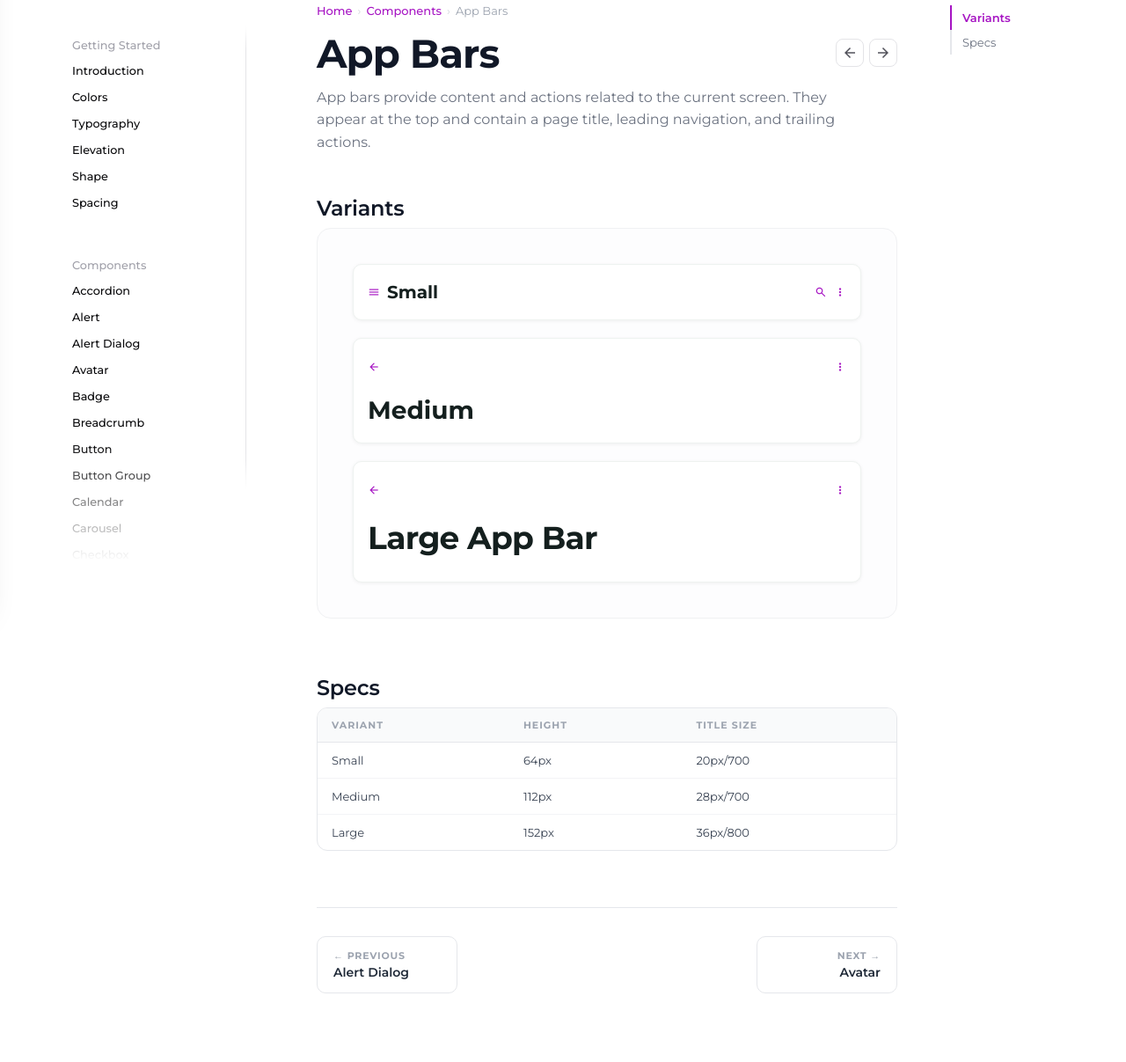
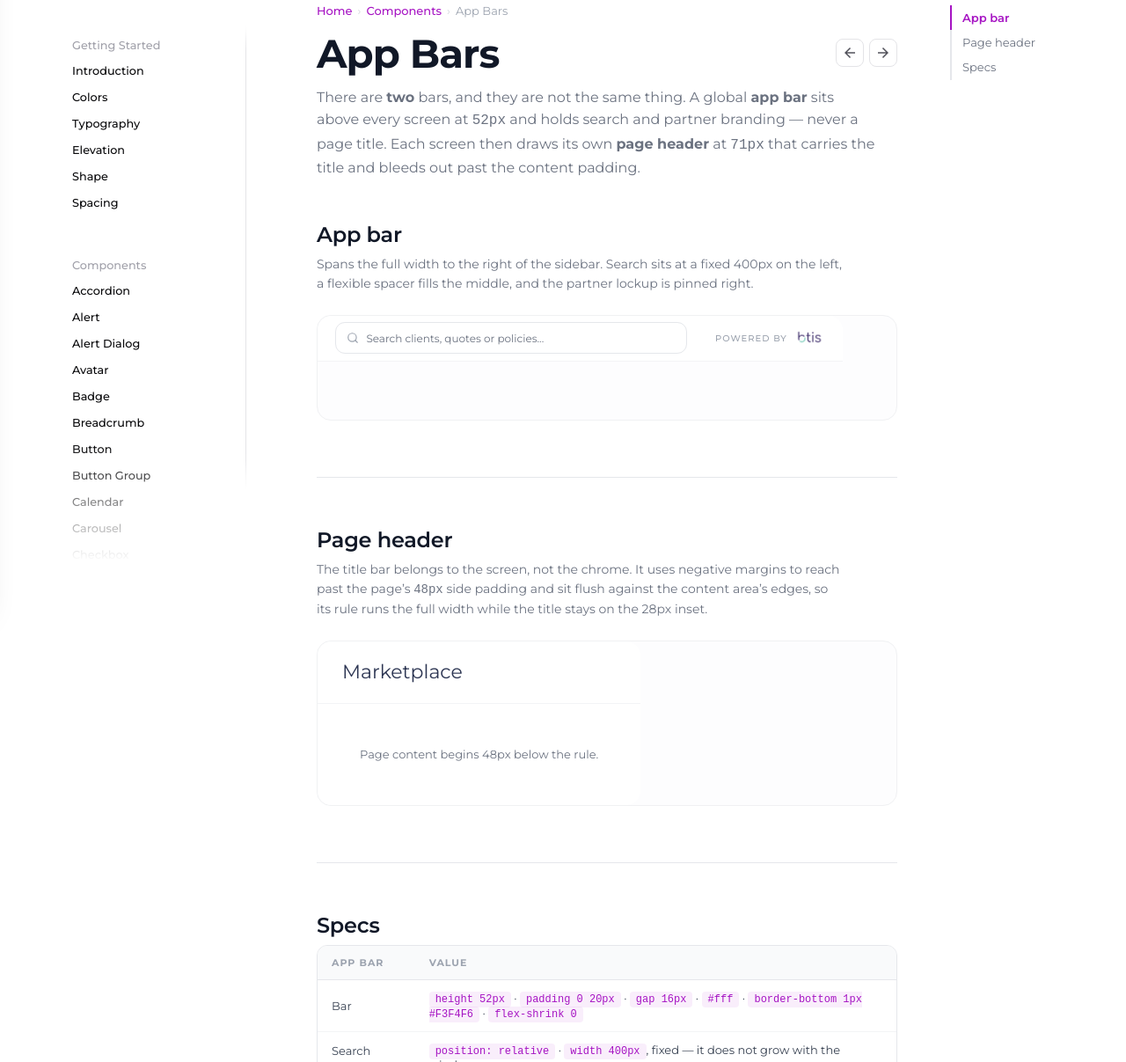
Before and after one commit to Lucas061799/norbielink-design-system, a website: page ds-14-appbar.html in a window 1280 px wide. Shown: the part 100-1307 px from the top of the page at 88% size. Drawn offline with nearby package versions, Linux system fonts and the light colour scheme.

Commit message:
Rebuild App Bars; correct Navigation's "no top bar" claim
I was wrong on the Navigation page: the app does have a global top bar.
A 52px white header sits above every screen with a fixed 400px search on
the left, an empty flex-1 spacer, and the btis lockup pinned right. It
never holds a page title, a back button or page actions, and is
identical on every screen -- which is why it reads as chrome and why I
missed it. Corrected there, documented here, and the two pages now point
at each other.

The page title is a separate 71px header the screen draws itself, using
margin: -24px -48px 48px to bleed past the page's own padding so its
rule spans edge to edge. Its title is 22px at weight 400 -- everything
else large in the product is 600 or 700, so it is easy to get wrong.

The search field's values (0.78px border, 10.94px radius, 35.94px
height) are a 0.78125 scaling of a 1/14/10/16/44/46 set that shipped as
exported. Recorded as they render, with the arithmetic noted, and the
audit now exempts that one radius by file rather than widening the scale
for everyone. Audit is back to zero findings.

Co-Authored-By: Claude Opus 5 <noreply@anthropic.com>

```diff
--- a/ds-14-appbar.html
+++ b/ds-14-appbar.html
@@ -4,7 +4,38 @@
 <link rel="stylesheet" href="ds-shared.css">
 <script src="https://mcp.figma.com/mcp/html-to-design/capture.js" async></script>
 <style>
-body.dark-mode .ds-example { background: #0F1120; }
+/* ── APP BAR ── the 52px global bar, and the 71px per-page header below it. */
+.ab-bar { display: flex; align-items: center; gap: 16px; height: 52px; padding: 0 20px;
+  background: #fff; border-bottom: 1px solid var(--gray-100); flex-shrink: 0;
+  border-radius: 16px 16px 0 0; font-family: 'Montserrat', sans-serif; }
+.ab-search { position: relative; width: 400px; flex-shrink: 0; }
+.ab-search .ab-svg { position: absolute; left: 12.5px; top: 50%; transform: translateY(-50%);
+  color: var(--gray-400); display: block; }
+.ab-input { width: 100%; height: 35.94px; box-sizing: border-box;
+  padding: 7.81px 12.5px 7.81px 34.38px; border: 0.78px solid var(--gray-200);
+  border-radius: 10.94px; background: #fff; outline: none;
+  font-family: 'Montserrat', sans-serif; font-size: 12px; color: var(--gray-500); }
+.ab-input::placeholder { color: var(--gray-500); }
+.ab-spacer { flex: 1; }
+.ab-brand { display: flex; align-items: center; gap: 8px; flex-shrink: 0; }
+.ab-brandlabel { font-size: 10px; font-weight: 500; line-height: 1.5; text-transform: uppercase;
+  letter-spacing: .1em; color: var(--gray-400); }
+.ab-brandlogo { height: 20px; width: auto; display: block; }
+
+.ab-page { background: #fff; border-radius: 16px; overflow: hidden;
+  font-family: 'Montserrat', sans-serif; }
+.ab-pagehead { display: flex; align-items: center; height: 71px; padding: 0 28px;
+  border-bottom: 0.87px solid var(--gray-100); flex-shrink: 0; }
+.ab-pagetitle { margin: 0; font-size: 22px; font-weight: 400; line-height: 1.5; color: #2D3653; }
+.ab-pagebody { padding: 48px; font-size: 13px; line-height: 1.5; color: var(--gray-500); }
+
+body.dark-mode .ab-bar { background: #191D35; border-bottom-color: rgba(255,255,255,0.08); }
+body.dark-mode .ab-input { background: rgba(255,255,255,0.05); border-color: rgba(255,255,255,0.10);
+  color: #8B8FA8; }
+body.dark-mode .ab-brandlogo { content: url("nav-assets/btis-logo-dark.png"); }
+body.dark-mode .ab-page { background: #191D35; }
+body.dark-mode .ab-pagehead { border-bottom-color: rgba(255,255,255,0.08); }
+body.dark-mode .ab-pagetitle { color: #F9FAFB; }
 </style>
 <link href="https://fonts.googleapis.com/css2?family=Nunito:wght@800&display=swap" rel="stylesheet">
 </head>
@@ -106,7 +137,8 @@ body.dark-mode .ds-example { background: #0F1120; }
 
 <aside class="ds-toc">
   <div class="ds-toc-title">In this article</div>
-  <a class="ds-toc-item active" href="#variants">Variants</a>
+  <a class="ds-toc-item active" href="#appbar">App bar</a>
+  <a class="ds-toc-item" href="#pageheader">Page header</a>
   <a class="ds-toc-item" href="#specs">Specs</a>
 </aside>
 
@@ -123,35 +155,79 @@ body.dark-mode .ds-example { background: #0F1120; }
       <a class="ds-nav-arrow-btn" href="ds-29-avatar.html" title="Next"><span class="material-icons-round">arrow_forward</span></a>
     </div>
   </div>
-    <p class="ds-page-desc">App bars provide content and actions related to the current screen. They appear at the top and contain a page title, leading navigation, and trailing actions.</p>
+    <p class="ds-page-desc">There are <strong>two</strong> bars, and they are not the same thing. A global
+  <strong>app bar</strong> sits above every screen at <code>52px</code> and holds search and partner branding
+  — never a page title. Each screen then draws its own <strong>page header</strong> at <code>71px</code>
+  that carries the title and bleeds out past the content padding.</p>
 
-<div class="ds-section" id="variants"><div class="ds-section-title">Variants</div>
-<div class="ds-example" style="flex-direction:column;gap:20px;align-items:stretch;">
-  <div style="height:64px;background:white;border-radius:10px;border:1px solid #eef2f0;display:flex;align-items:center;padding:0 16px;gap:8px;box-shadow:0 1px 4px rgba(0,0,0,0.06);">
-    <span class="material-icons-round" style="color:#A614C3;">menu</span><span style="font-size:20px;font-weight:700;color:#141F1E;flex:1;">Small</span>
-    <span class="material-icons-round" style="color:#A614C3;">search</span><span class="material-icons-round" style="color:#A614C3;">more_vert</span>
+  <div class="ds-section" id="appbar">
+    <h2 class="ds-section-title">App bar</h2>
+    <p class="ds-section-desc">Spans the full width to the right of the sidebar. Search sits at a fixed 400px on
+    the left, a flexible spacer fills the middle, and the partner lockup is pinned right.</p>
+    <div class="ds-example" style="padding:0;align-items:stretch;justify-content:stretch;">
+      <div class="ab-bar">
+        <div class="ab-search">
+          <svg class="ab-svg" width="14" height="14" viewBox="0 0 24 24" fill="none" stroke="currentColor" stroke-width="2" stroke-linecap="round" stroke-linejoin="round"><path d="m21 21-4.34-4.34"/><circle cx="11" cy="11" r="8"/></svg>
+          <input class="ab-input" placeholder="Search clients, quotes or policies...">
+        </div>
+        <div class="ab-spacer"></div>
+        <div class="ab-brand">
+          <span class="ab-brandlabel">Powered by</span>
+          <img class="ab-brandlogo" src="nav-assets/btis-logo.png" alt="btis">
+        </div>
+      </div>
+    </div>
   </div>
-  <div style="background:white;border-radius:10px;border:1px solid #eef2f0;box-shadow:0 1px 4px rgba(0,0,0,0.06);">
-    <div style="height:64px;display:flex;align-items:center;padding:0 16px;gap:8px;">
-      <span class="material-icons-round" style="color:#A614C3;">arrow_back</span><span style="flex:1;"></span><span class="material-icons-round" style="color:#A614C3;">more_vert</span>
+
+  <div class="ds-divider"></div>
+
+  <div class="ds-section" id="pageheader">
+    <h2 class="ds-section-title">Page header</h2>
+    <p class="ds-section-desc">The title bar belongs to the screen, not the chrome. It uses negative margins to
+    reach past the page’s <code>48px</code> side padding and sit flush against the content area’s edges, so
+    its rule runs the full width while the title stays on the 28px inset.</p>
+    <div class="ds-example" style="padding:0;align-items:stretch;justify-content:stretch;">
+      <div class="ab-page">
+        <div class="ab-pagehead"><h1 class="ab-pagetitle">Marketplace</h1></div>
+        <div class="ab-pagebody">Page content begins 48px below the rule.</div>
+      </div>
     </div>
-    <div style="padding:0 16px 20px;font-size:28px;font-weight:700;color:#141F1E;">Medium</div>
   </div>
-  <div style="background:white;border-radius:10px;border:1px solid #eef2f0;box-shadow:0 1px 4px rgba(0,0,0,0.06);">
-    <div style="height:64px;display:flex;align-items:center;padding:0 16px;gap:8px;">
-      <span class="material-icons-round" style="color:#A614C3;">arrow_back</span><span style="flex:1;"></span><span class="material-icons-round" style="color:#A614C3;">more_vert</span>
-    </div>
-    <div style="padding:0 16px 28px;font-size:36px;font-weight:700;color:#141F1E;letter-spacing:-0.02em;">Large App Bar</div>
+
+  <div class="ds-divider"></div>
+
+  <div class="ds-section" id="specs">
+    <h2 class="ds-section-title">Specs</h2>
+    <div class="ds-table-wrap"><table class="ds-table">
+      <thead><tr><th>App bar</th><th>Value</th></tr></thead>
+      <tbody>
+        <tr><td>Bar</td><td><code>height 52px</code> · <code>padding 0 20px</code> · <code>gap 16px</code> · <code>#fff</code> · <code>border-bottom 1px #F3F4F6</code> · <code>flex-shrink 0</code></td></tr>
+        <tr><td>Search wrapper</td><td><code>position: relative</code> · <code>width 400px</code>, fixed — it does not grow with the window</td></tr>
+        <tr><td>Search input</td><td><code>height 35.94px</code> · <code>border 0.78px #E5E7EB</code> · <code>radius 10.94px</code> · <code>padding 7.81px 12.5px 7.81px 34.38px</code> · 12px · <code>#6B7280</code> · <code>outline:none</code></td></tr>
+        <tr><td>Search icon</td><td>14×14 lucide <code>search</code> · <code>#9CA3AF</code> · <code>left 12.5px</code>, vertically centred</td></tr>
+        <tr><td>Spacer</td><td>An empty <code>flex:1</code> div — the gap is a real element, not <code>justify-content</code></td></tr>
+        <tr><td>Partner lockup</td><td><code>gap 8px</code> · label 10px / 500 uppercase with <code>tracking-widest</code> (<code>.1em</code>) in <code>#9CA3AF</code> · logo <code>height 20px</code>, width auto</td></tr>
+      </tbody>
+    </table></div>
+
+    <div class="ds-table-wrap" style="margin-top:24px;"><table class="ds-table">
+      <thead><tr><th>Page header</th><th>Value</th></tr></thead>
+      <tbody>
+        <tr><td>Bar</td><td><code>height 71px</code> · <code>padding 0 28px</code> · <code>border-bottom 0.87px #F3F4F6</code> · <code>flex-shrink 0</code></td></tr>
+        <tr><td>Bleed</td><td><code>margin: -24px -48px 48px</code> — pulls back over the page’s own padding so the rule spans edge to edge</td></tr>
+        <tr><td>Title</td><td>22px / <strong>400</strong> · <code>#2D3653</code> · no margin — the one place the product sets a large size at regular weight</td></tr>
+      </tbody>
+    </table></div>
+
+    <div class="ds-table-wrap" style="margin-top:24px;"><table class="ds-table"><tbody>
+      <tr><td>The app bar <strong>never</strong> holds the page title, a back button or page actions. It carries search and the partner lockup only, and is identical on every screen.</td></tr>
+      <tr><td>The title is <code>font-weight 400</code> at 22px. Everything else large in the product is 600 or 700, so this is deliberate and easy to get wrong.</td></tr>
+      <tr><td>The search field’s values are a <code>0.78125</code> scaling of a 1 / 14 / 10 / 16 / 44 / 46 set — an export artifact that shipped. They are recorded as they render; nothing else in the product carries sub-pixel values.</td></tr>
+      <tr><td>Navigation lives in the <a href="ds-07-navigation.html">sidebar</a>, not up here. The two never share controls.</td></tr>
+    </tbody></table></div>
   </div>
-</div></div>
-<div class="ds-section" id="specs"><div class="ds-section-title">Specs</div>
-<div class="ds-table-wrap"><table class="ds-table"><thead><tr><th>Variant</th><th>Height</th><th>Title size</th></tr></thead><tbody>
-<tr><td>Small</td><td>64px</td><td>20px/700</td></tr>
-<tr><td>Medium</td><td>112px</td><td>28px/700</td></tr>
-<tr><td>Large</td><td>152px</td><td>36px/800</td></tr>
-</tbody></table></div></div>
 
-    <!-- ── Prev / Next navigation ── -->
+  <!-- ── Prev / Next navigation ── -->
         <div class="ds-page-nav">
     <a class="ds-page-nav-btn prev" href="ds-28-alert-dialog.html">
       <span class="ds-page-nav-label">← Previous</span>
```
Also changed, not shown: ds-07-navigation.html (+2 -2 lines), nav-assets/btis-logo-dark.png (added), nav-assets/btis-logo.png (added), 1 other file.
